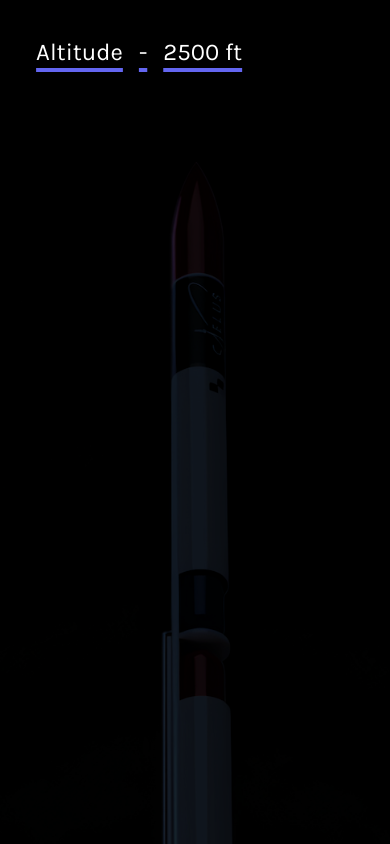
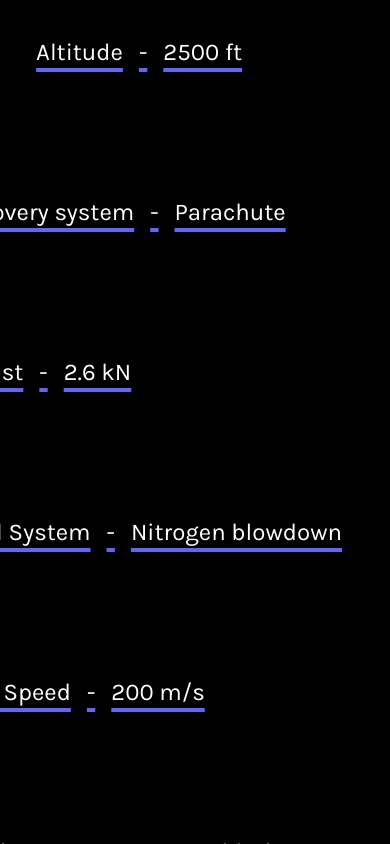
Before and after one commit to CaelusRocketry/website-2, a Next.js app: page / in a window 390 px wide. Shown: the part 2380-3224 px from the top of the page. Built offline with nearby package versions, Linux system fonts and the light colour scheme.

Commit message:
fixed rocket and timeline images

```diff
--- a/pages/index.js
+++ b/pages/index.js
@@ -126,7 +126,7 @@ export default function Home() {
                         </div>
 
                         {/* ROCKET IMAGE */}
-                        <div className="animate-pulse">
+                        <div className="animate-pulse rocket-img">
                             <Image
                                 className="rocket-pulse h-screen w-screen animate-pulse"
                                 src={ca}
--- a/styles/globals.css
+++ b/styles/globals.css
@@ -40,6 +40,9 @@ a {
     .stats {
         flex-direction: column;
     }
+    .rocket-img {
+        display: none;
+    }
 }
 
 .rocket-pulse {
@@ -54,6 +57,6 @@ a {
 
 @media (max-width: 1080px) {
     .timeline-images {
-        display: none;
+        flex-direction: column;
     }
 }
```
